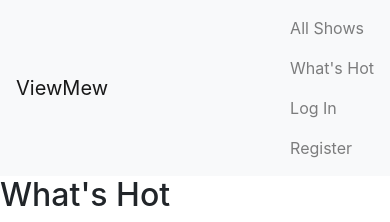
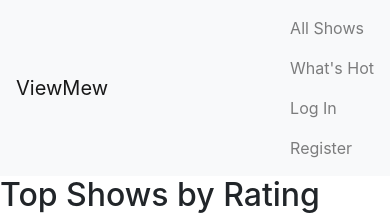
Before and after one commit to janald99/cs50, a Django app: page /recommendations in a window 390 px wide. Shown: the top 222 px of the page. Run offline with Django 4.2, Linux system fonts and the light colour scheme; data comes from the database, SQL or seed files in the repository; both versions use the stored data as it was after the commit; some libraries are stand-ins or nearby versions.

Commit message:
finish search results and add data

```diff
--- a/capstone/static/capstone/show_page.js
+++ b/capstone/static/capstone/show_page.js
@@ -110,7 +110,9 @@ document.addEventListener('DOMContentLoaded', function() {
 
     // Attach event listener to the save edit button
     const saveEditbutton = document.querySelector('.save-edit-btn');
-    saveEditbutton.addEventListener('click', handleSaveEditButtonClick);
+    if (saveEditbutton) {
+        saveEditbutton.addEventListener('click', handleSaveEditButtonClick);
+    }
 
 
 
--- a/capstone/templates/capstone/index.html
+++ b/capstone/templates/capstone/index.html
@@ -3,12 +3,29 @@
 {% load static %}
 
 {% block body %}
-    {% if showpage == 'favorites' %}
-        <h2>Favorites List</h2>
-    {% elif showpage == 'recommendations' %}
-        <h2>What's Hot</h2>
+    {% if query %}
+        <h2>Search Results for "{{ query }}"</h2>
     {% else %}
-        <h2>All Shows</h2>
+        {% if showpage == 'favorites' %}
+            <h2>Your Favorites</h2>
+        {% elif showpage == 'recommendations' %}
+            <h2>Top Shows by Rating</h2>
+        {% else %}
+            <h2>All Shows</h2>
+        {% endif %}
+    {% endif %}
+
+    {% if showpage == 'search_results' or not showpage %}
+    <div class="sidebar col-lg-2 col-md-3">
+        <form action="{% url 'search' %}" method="GET">
+        <input
+            class="search"
+            type="text"
+            name="q"
+            placeholder="Search for Shows"
+        />
+        </form>
+    <div>
     {% endif %}
 
     <div class="show-list">
--- a/capstone/templates/capstone/layout.html
+++ b/capstone/templates/capstone/layout.html
@@ -45,7 +45,7 @@
                 {% endif %}
               </ul>
             </div>
-          </nav>
+        </nav>
 
         <div class="body">
             {% block body %}
--- a/capstone/urls.py
+++ b/capstone/urls.py
@@ -13,6 +13,7 @@ urlpatterns = [
     path("favorites", views.index,{'showpage': 'favorites'}, name="favorites"),
     path("recommendations", views.index,{'showpage': 'recommendations'}, name="recommendations"),
     path("profile/<str:username>", views.profile, name="profile"),
+    path("search", views.index, {'showpage': 'search_results'}, name="search"),
 
     # API routes
     path("edit_show", views.edit_show, name="edit_show"),
--- a/capstone/views.py
+++ b/capstone/views.py
@@ -4,18 +4,21 @@ from django.contrib.auth.decorators import login_required
 from django.core.paginator import Paginator
 from django.db import IntegrityError
 from django.http import HttpResponse, HttpResponseRedirect, JsonResponse
-from django.shortcuts import render
+from django.shortcuts import render, redirect
 from django.urls import reverse
 
 from .models import User, Show, Rating, Review
 from .forms import ReviewForm
 
-def index(request, showpage=None):
+def index(request, showpage=None, query=None):
     if showpage == 'favorites':
         shows = request.user.favorites.all().order_by('title')
     elif showpage == 'recommendations':
         # top 10 highest avg rating
         shows = Show.objects.all().order_by('-average_rating')[:10]
+    elif showpage == 'search_results':
+        query = request.GET.get('q')
+        shows = Show.objects.filter(title__icontains=query).order_by('title')
     else:
         shows = Show.objects.all().order_by('title')
 
@@ -23,11 +26,11 @@ def index(request, showpage=None):
         show.update_average_rating()
         show.total_ratings = show.ratings.count()
 
-    paginator = Paginator(shows, 10)
+    paginator = Paginator(shows, 5)
     page_number = request.GET.get('page')
     page_obj = paginator.get_page(page_number)
 
-    return render(request, "capstone/index.html", {"shows": shows, "showpage": showpage, "page_obj": page_obj})
+    return render(request, "capstone/index.html", {"shows": shows, "showpage": showpage, "page_obj": page_obj, "query": query})
 
 def login_view(request):
     if request.method == "POST":
@@ -105,7 +108,7 @@ def new_show(request):
         image_url = request.POST.get("add-show-image")
         new_show = Show(creator=creator,title=title,description=description,genre=genre, image_url=image_url)
         new_show.save()
-        return HttpResponseRedirect(reverse("index"))  # Redirect to the show list after posting a new show.
+        return HttpResponseRedirect(reverse("show_view", args=[new_show.id]))
     else:
         return render(request, "capstone/new_show.html")
 
@@ -201,3 +204,19 @@ def rate_show(request, show_id):
         else:
             return JsonResponse({"error": "Stars field is missing in the request."}, status=400)
     return JsonResponse({"error": "Invalid request method."}, status=405)
+
+
+# def search(request):
+#     query_title = request.GET.get("q")
+#     if query_title:
+#         exact_show = util.get_show(query)
+#         if exact_show:
+#             return redirect(reverse("show", args=[query]))
+#         else:
+#             matching_entries = [
+#                 show for show in util.list_entries() if query.lower() in show.titlelower()]
+#             return render(request, "capstone/index.html", {
+#                 "search_results": matching_entries
+#             })
+#     else:
+#         return redirect("index")
```
Also changed, not shown: db.sqlite3.
